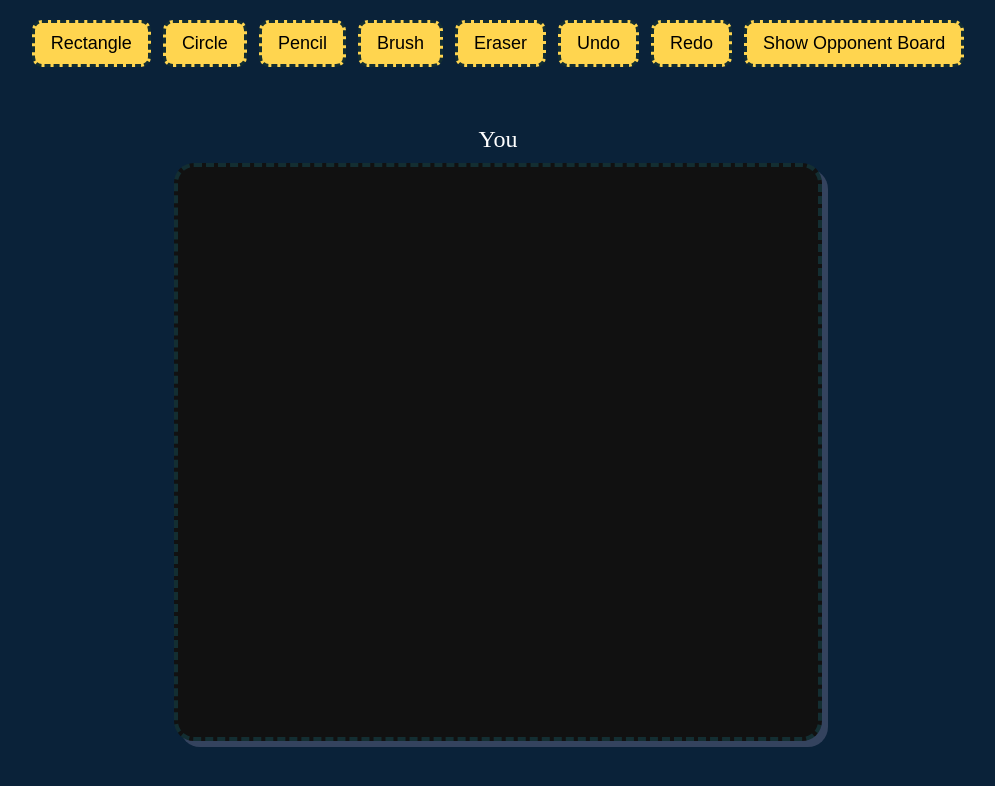
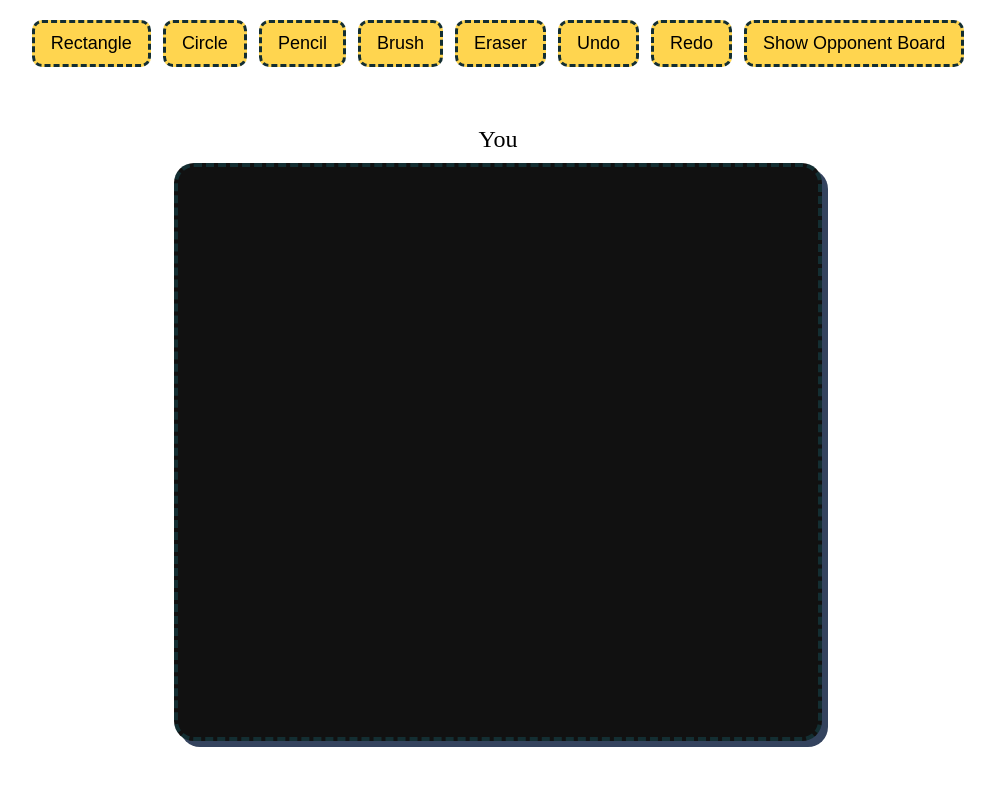
Before and after one commit to JayRathore10/Draw-War, a React (Vite) app in the folder client/: page /draw in a window 1280 px wide. Shown: the top 786 px of the page, without its empty margins (142-1137 px from the left). Built offline with nearby package versions, Linux system fonts and the light colour scheme.

Commit message:
Minor background fix

```diff
--- a/client/src/styles/DrawBoard.css
+++ b/client/src/styles/DrawBoard.css
@@ -1,6 +1,6 @@
 .draw-container {
   min-height: 100vh;
-  background: #0A2239;
+  /* background: #0A2239; */
   display: flex;
   flex-direction: column;
   align-items: center;
@@ -62,7 +62,7 @@ canvas {
 
 .board-title {
   font-size: 24px;
-  color: white;
+  color: black;
   margin-bottom: 10px;
 }
 
```
